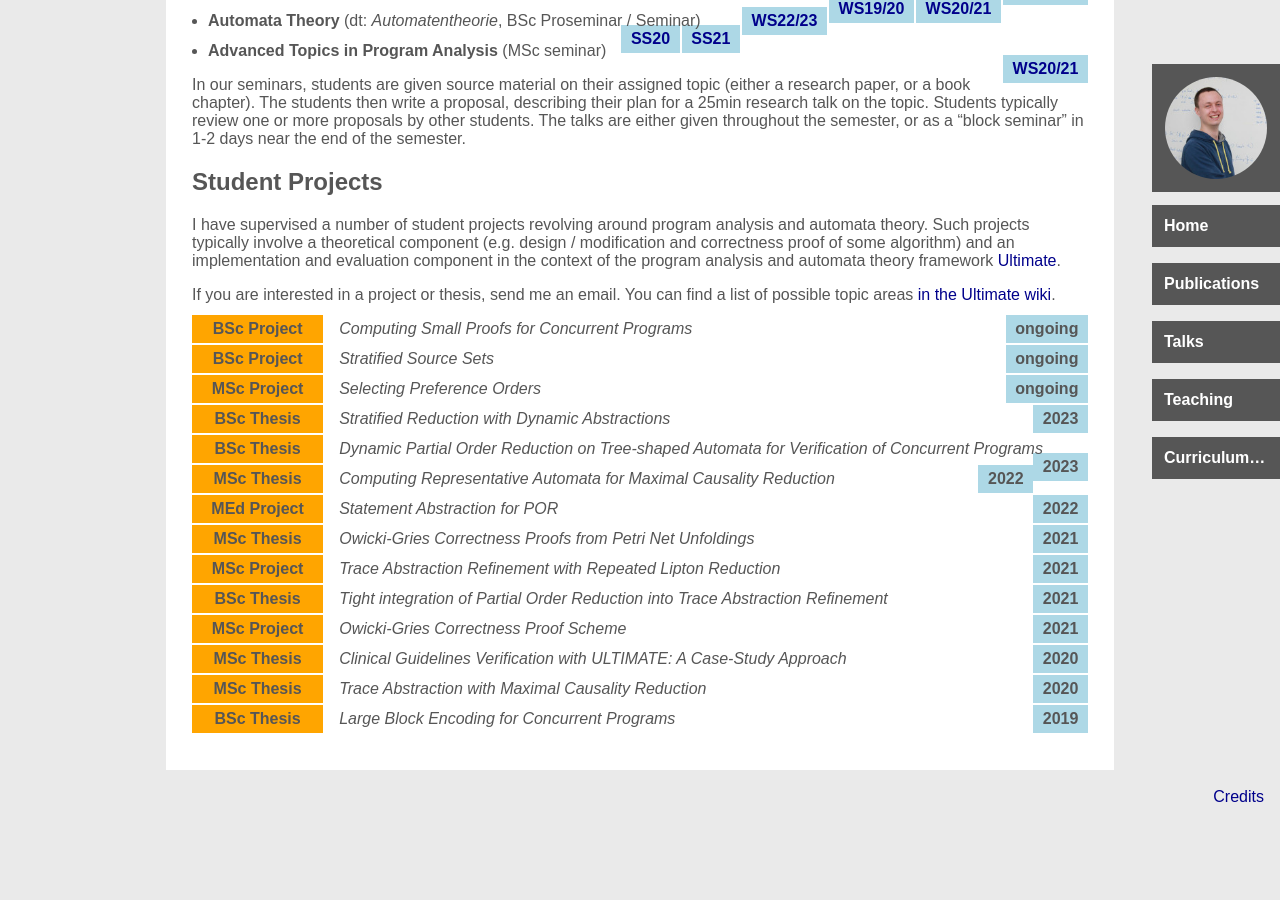
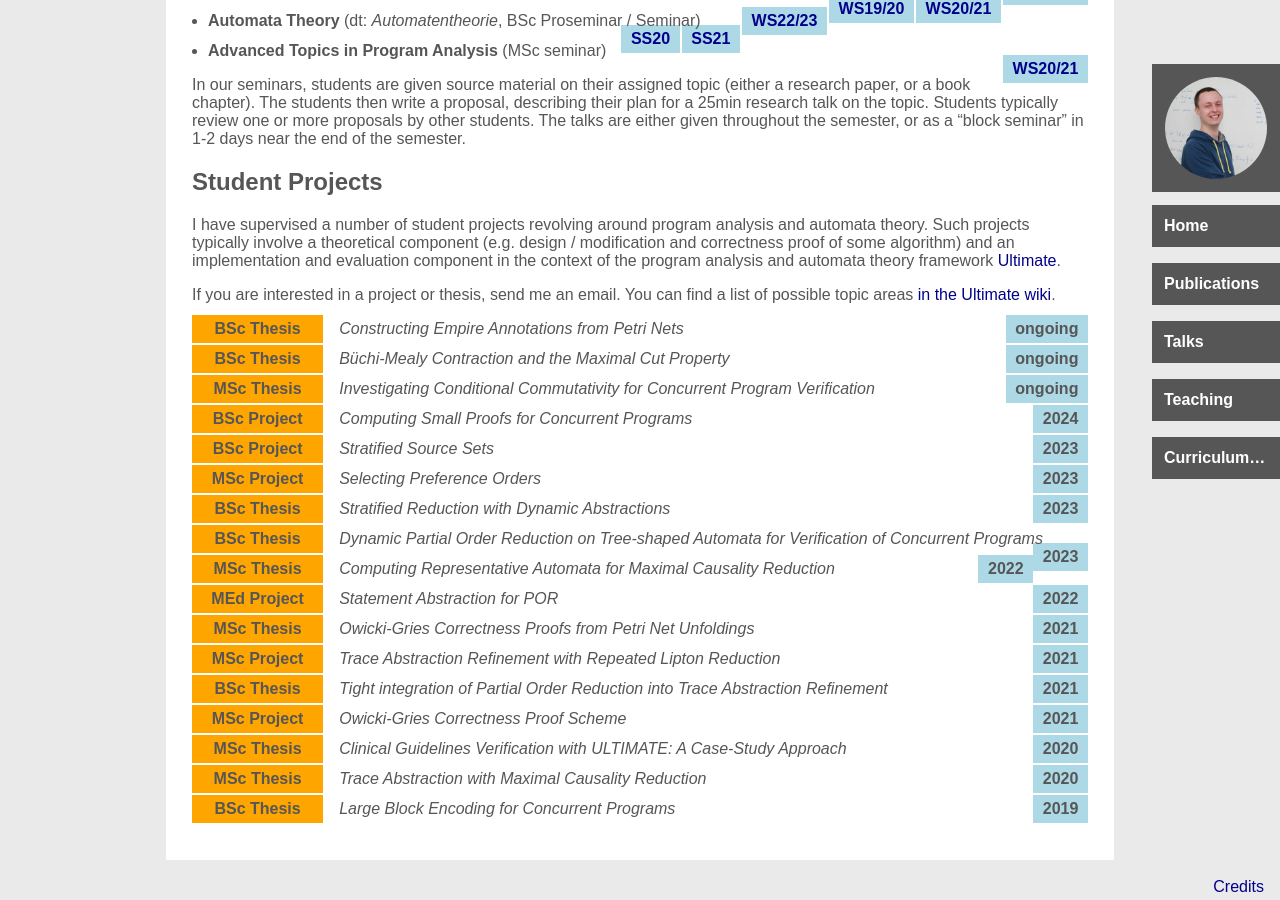
Before and after one commit to maul-esel/personal-website, a Jekyll site: the page built from teaching.markdown, in a window 1280 px wide and 900 px high, scrolled down 603 px. Built offline with Jekyll 4.4.1, drawn with Linux system fonts in a browser that asks for light colours; before the commit the page ends 1413 px from its top, so only the background shows below that.

Commit message:
update projects

```diff
--- a/_data/projects.yml
+++ b/_data/projects.yml
@@ -1,12 +1,21 @@
+- name: Constructing Empire Annotations from Petri Nets
+  type: BSc Thesis
+  year: ongoing
+- name: B&uuml;chi-Mealy Contraction and the Maximal Cut Property
+  type: BSc Thesis
+  year: ongoing
+- name: Investigating Conditional Commutativity for Concurrent Program Verification
+  type: MSc Thesis
+  year: ongoing
 - name: Computing Small Proofs for Concurrent Programs
   type: BSc Project
-  year: ongoing
+  year: 2024
 - name: Stratified Source Sets
   type: BSc Project
-  year: ongoing
+  year: 2023
 - name: Selecting Preference Orders
   type: MSc Project
-  year: ongoing
+  year: 2023
 - name: Stratified Reduction with Dynamic Abstractions
   type: BSc Thesis
   year: 2023
```
